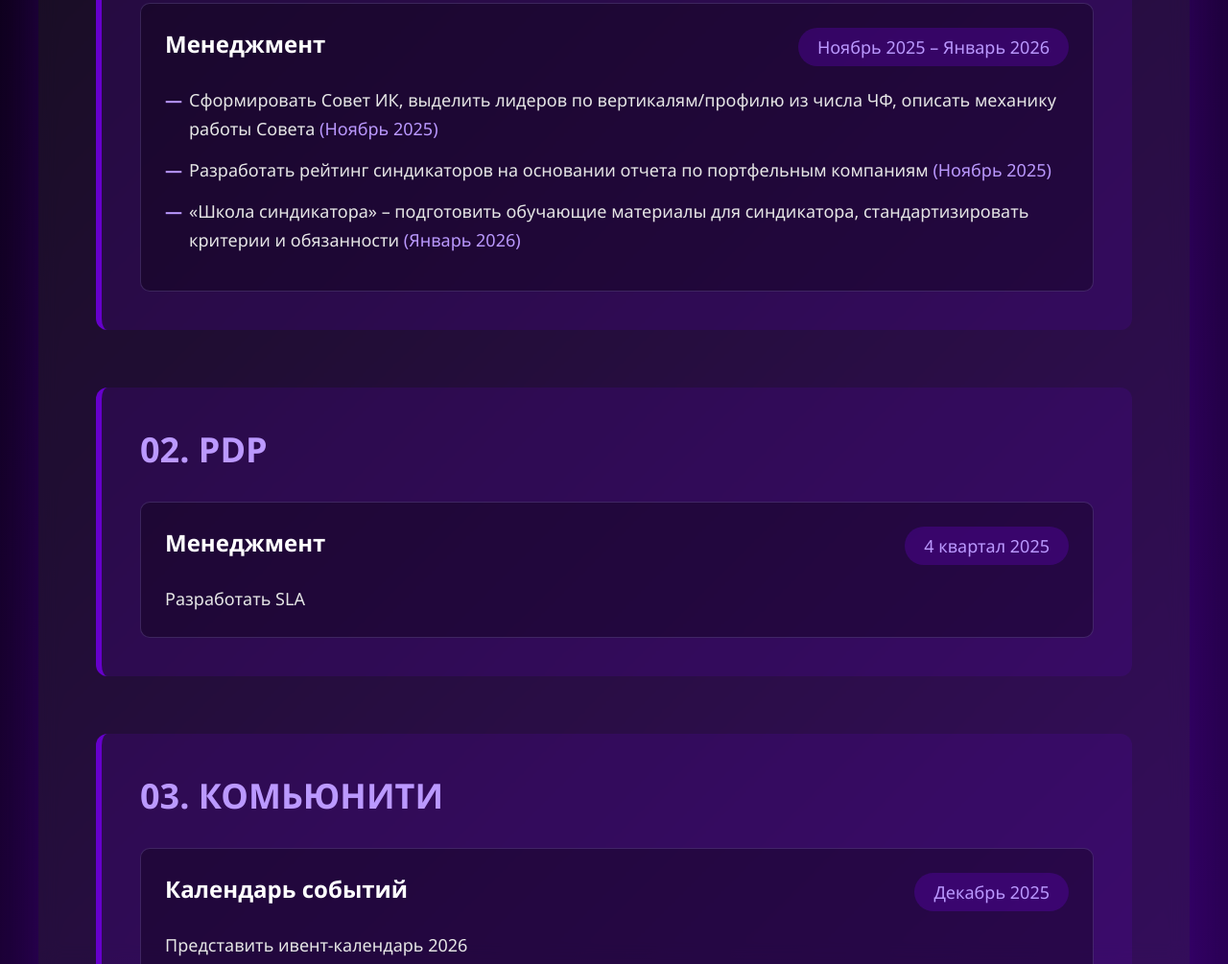
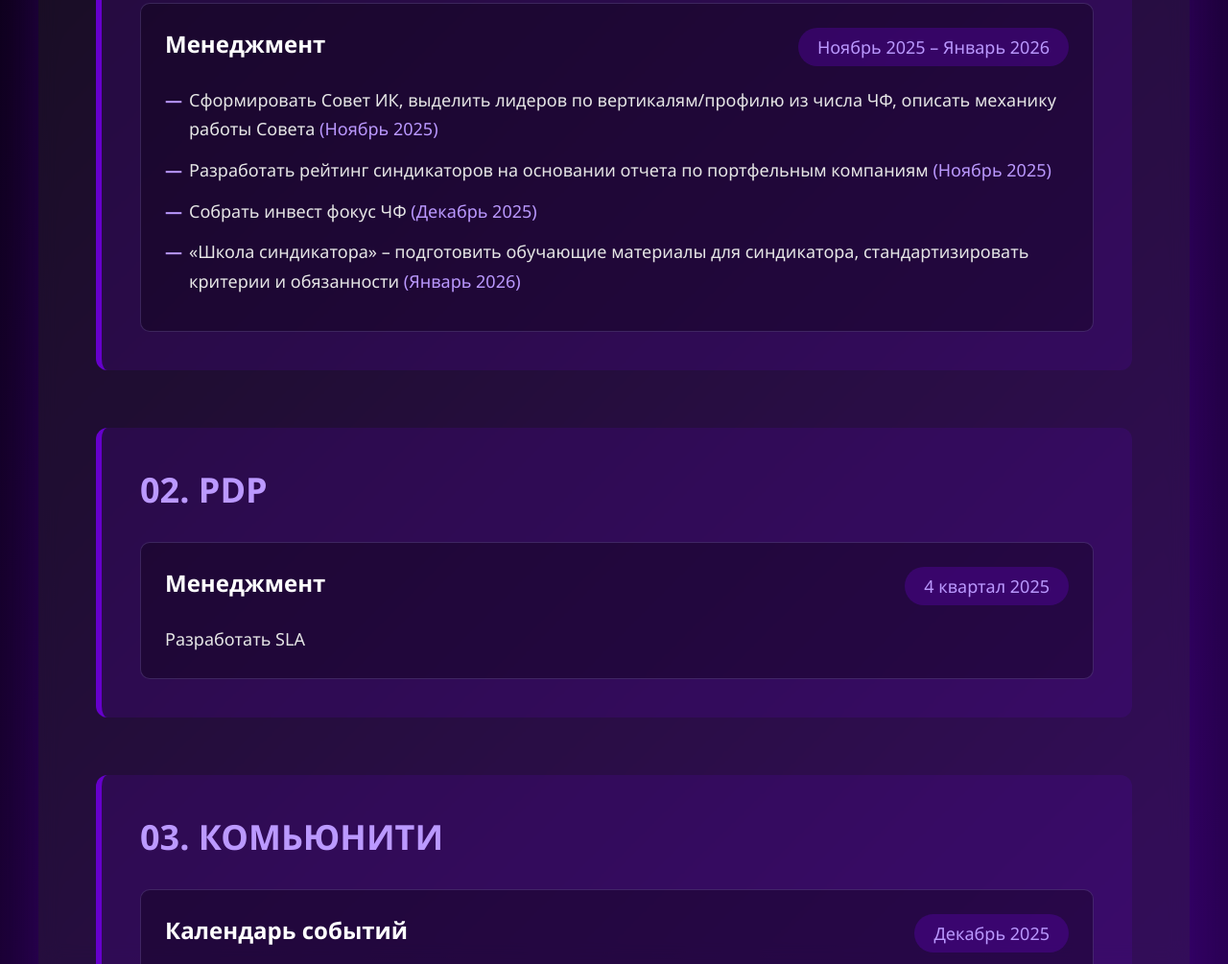
Before and after one commit to vlodhalkgalk/SS_report, a plain HTML site: page index.html in a window 1280 px wide. Shown: the part 1040-2045 px from the top of the page at 96% size. Drawn offline with Linux system fonts and the light colour scheme.

Commit message:
Update index.html

```diff
--- a/index.html
+++ b/index.html
@@ -200,6 +200,7 @@
                     <div class="task-list">
                         <div class="task-item">Сформировать Совет ИК, выделить лидеров по вертикалям/профилю из числа ЧФ, описать механику работы Совета <span style="color: #bb99ff;">(Ноябрь 2025)</span></div>
                         <div class="task-item">Разработать рейтинг синдикаторов на основании отчета по портфельным компаниям <span style="color: #bb99ff;">(Ноябрь 2025)</span></div>
+                        <div class="task-item">Собрать инвест фокус ЧФ <span style="color: #bb99ff;">(Декабрь 2025)</span></div>
                         <div class="task-item">«Школа синдикатора» – подготовить обучающие материалы для синдикатора, стандартизировать критерии и обязанности <span style="color: #bb99ff;">(Январь 2026)</span></div>
                     </div>
                 </div>
```
